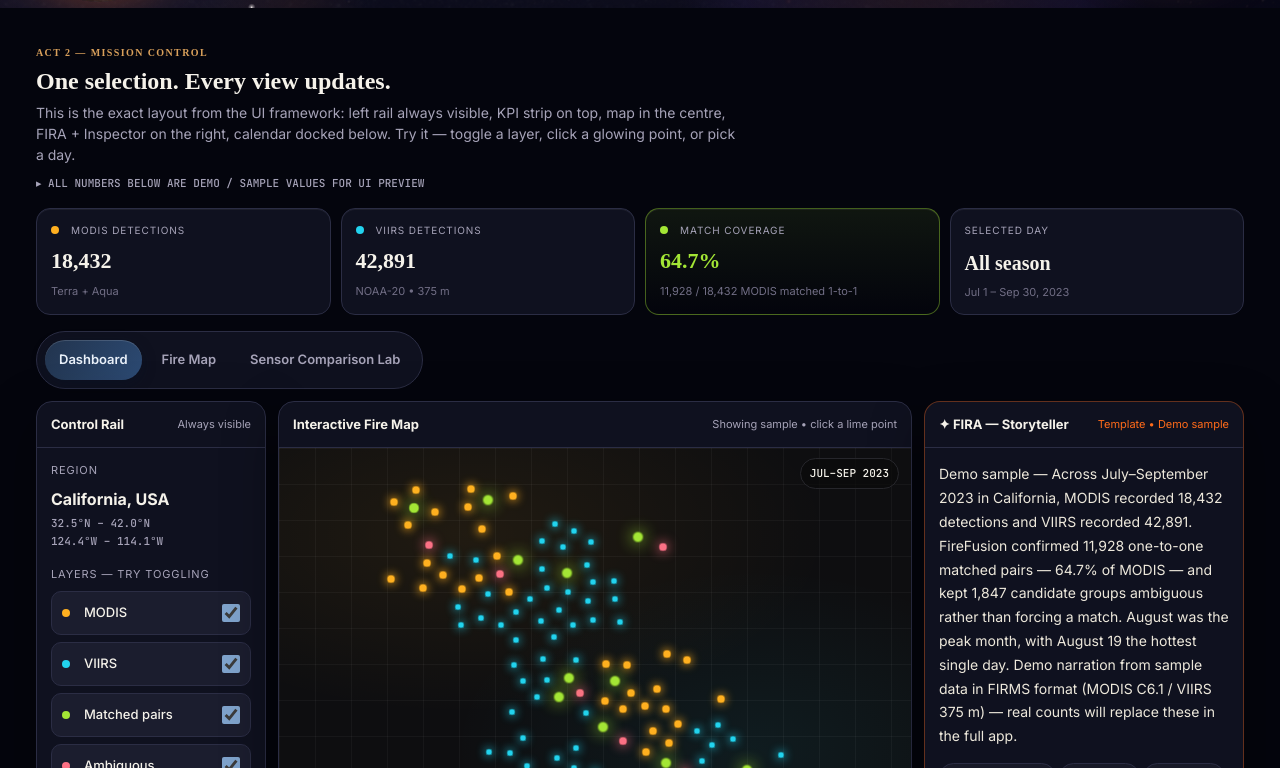
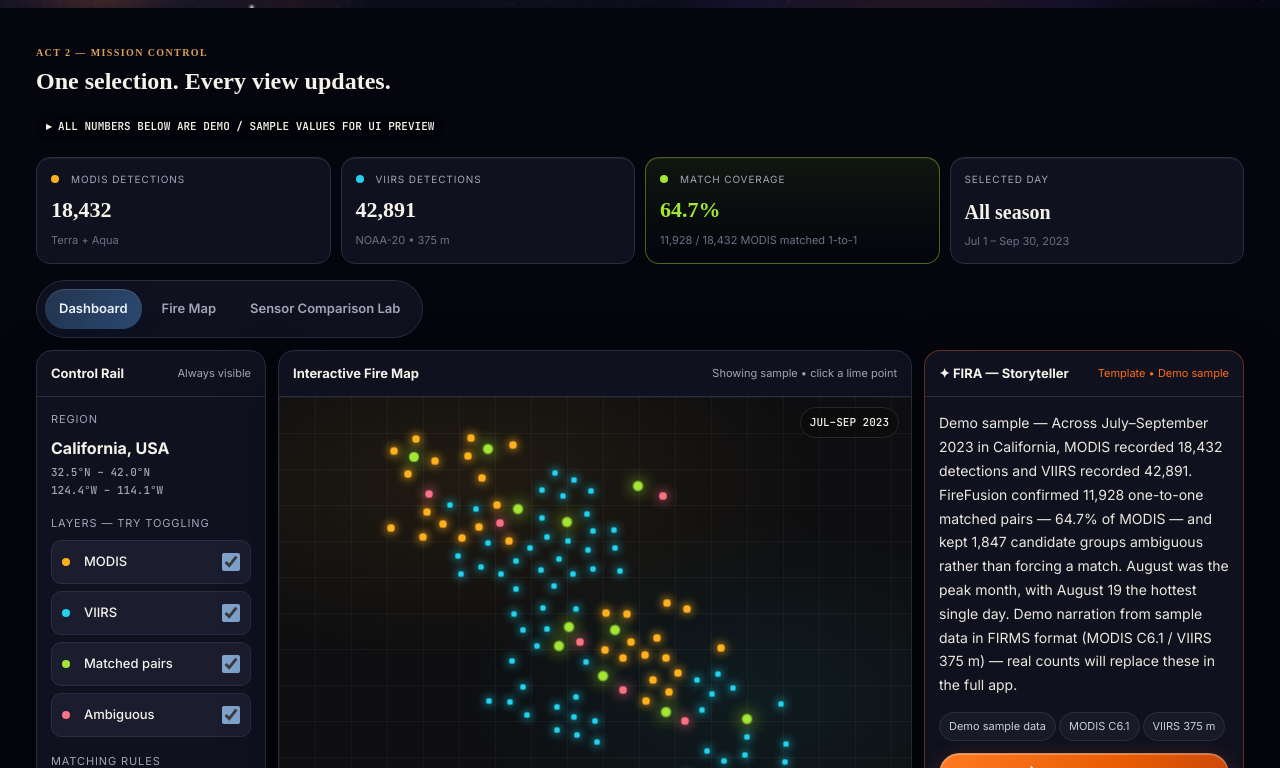
Before and after one commit to hina971/HR-PyroVanta, a React (Vite) app in the folder frontend/: page / in a window 1280 px wide. Shown: the part 792-1560 px from the top of the page. Built offline with nearby package versions, Linux system fonts and the light colour scheme; no server answers; a web font is replaced by a local one.

Commit message:
Add files via upload

```diff
--- a/frontend/src/App.tsx
+++ b/frontend/src/App.tsx
@@ -140,14 +140,8 @@ function Shell() {
       <main className="shell" id="mission">
         <div className="section-label">Act 2 — Mission Control</div>
         <h2>One selection. Every view updates.</h2>
-        <p className="sub">
-          This is the exact layout from the UI framework: left rail always visible,
-          KPI strip on top, map in the centre, FIRA + Inspector on the right,
-          calendar docked below. Try it — toggle a layer, click a glowing point, or
-          pick a day.
-        </p>
 
-        <div style={{ fontSize: 11, color: 'var(--muted)', marginTop: 10 }} className="mono">
+        <div style={{ fontSize: 11, color: 'var(--text)', marginTop: 10, background: 'rgba(4,5,13,.52)', padding: '6px 10px', borderRadius: 8, display: 'inline-block', fontWeight: 600, textShadow: '0 1px 6px rgba(0,0,0,.85), 0 0 2px rgba(0,0,0,.9)' }} className="mono">
           ▸ ALL NUMBERS BELOW ARE {isSample ? 'DEMO / SAMPLE VALUES FOR UI PREVIEW' : 'LIVE FROM THE FIRE FUSION API'}
         </div>
 
--- a/frontend/src/tokens.css
+++ b/frontend/src/tokens.css
@@ -432,7 +432,6 @@ footer{position:relative;z-index:1}
 .shell{max-width:1240px;margin:0 auto;padding:18px 16px 30px}
 .section-label{font-family:"Unbounded";font-size:10px;letter-spacing:.14em;text-transform:uppercase;color:#D9A05B;font-weight:600;margin:28px 0 6px}
 .shell h2{font-family:"Unbounded";font-weight:600;font-size:24px;margin:0 0 6px;letter-spacing:0;line-height:1.25}
-.shell .sub{color:var(--muted);font-size:14px;line-height:1.5;max-width:700px}
 
 /* KPI */
 .kpis{display:grid;grid-template-columns:repeat(4,1fr);gap:10px;margin:16px 0}
@@ -503,7 +502,7 @@ footer{position:relative;z-index:1}
 .two-col{display:grid;grid-template-columns:1fr 1fr;gap:12px}
 @media(max-width:700px){.two-col{grid-template-columns:1fr}}
 
-footer{border-top:1px solid var(--line);margin-top:28px;padding:20px 16px 30px;color:var(--muted);font-size:12px;line-height:1.6}
+footer{border-top:1px solid var(--line);margin-top:28px;padding:20px 16px 30px;color:var(--text);font-size:12px;line-height:1.6;background:rgba(4,5,13,.62);font-weight:600;text-shadow:0 1px 6px rgba(0,0,0,.85),0 0 2px rgba(0,0,0,.9)}
 .footer-inner{max-width:1240px;margin:0 auto;display:flex;justify-content:space-between;gap:20px;flex-wrap:wrap}
 .downloads{display:flex;gap:8px;flex-wrap:wrap}
 .dl{border:1px solid rgba(169,198,232,.38);background:rgba(255,255,255,.03);color:var(--text);padding:9px 12px;border-radius:999px;font-size:12px;font-weight:600;transition:border-color .3s ease,background .3s ease}
```
